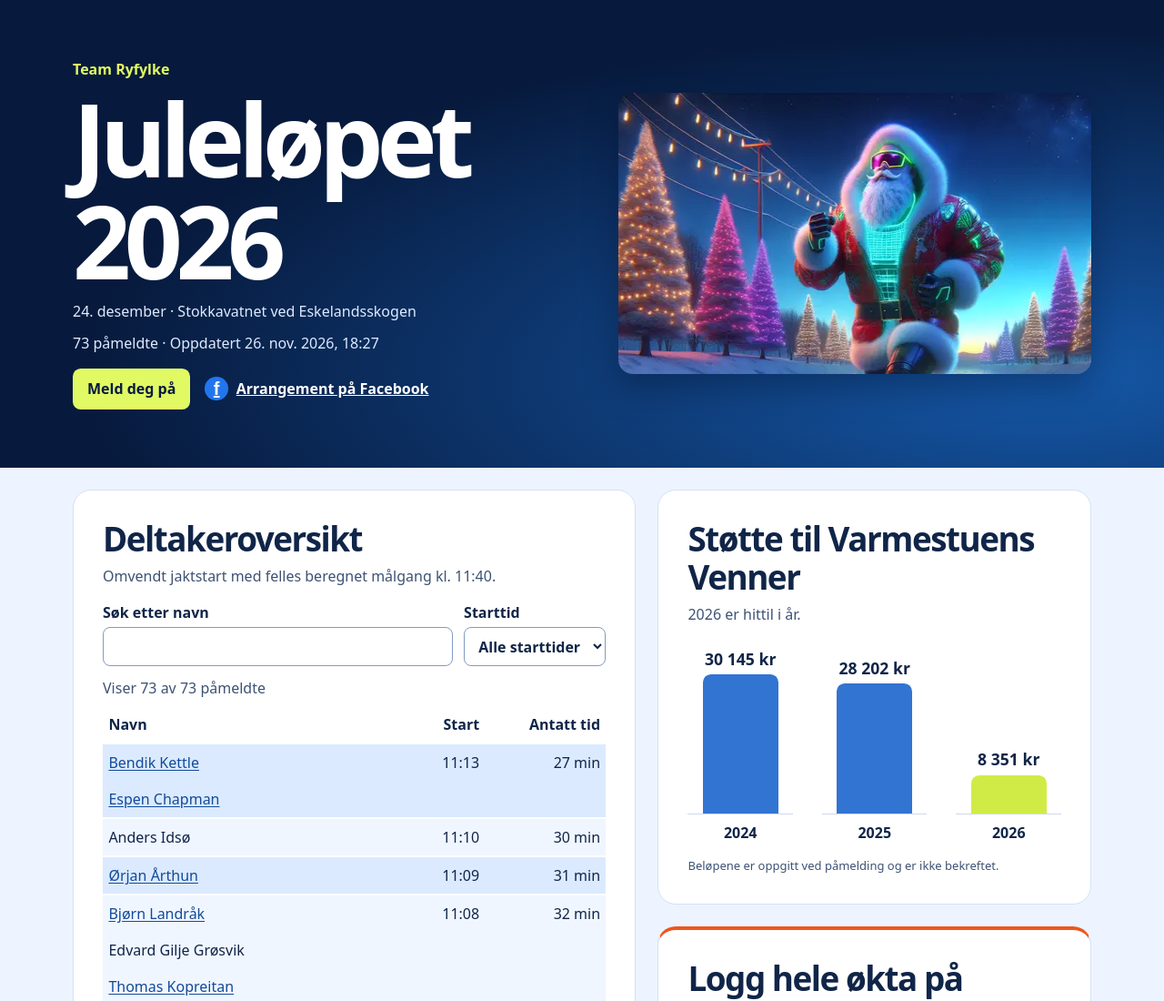
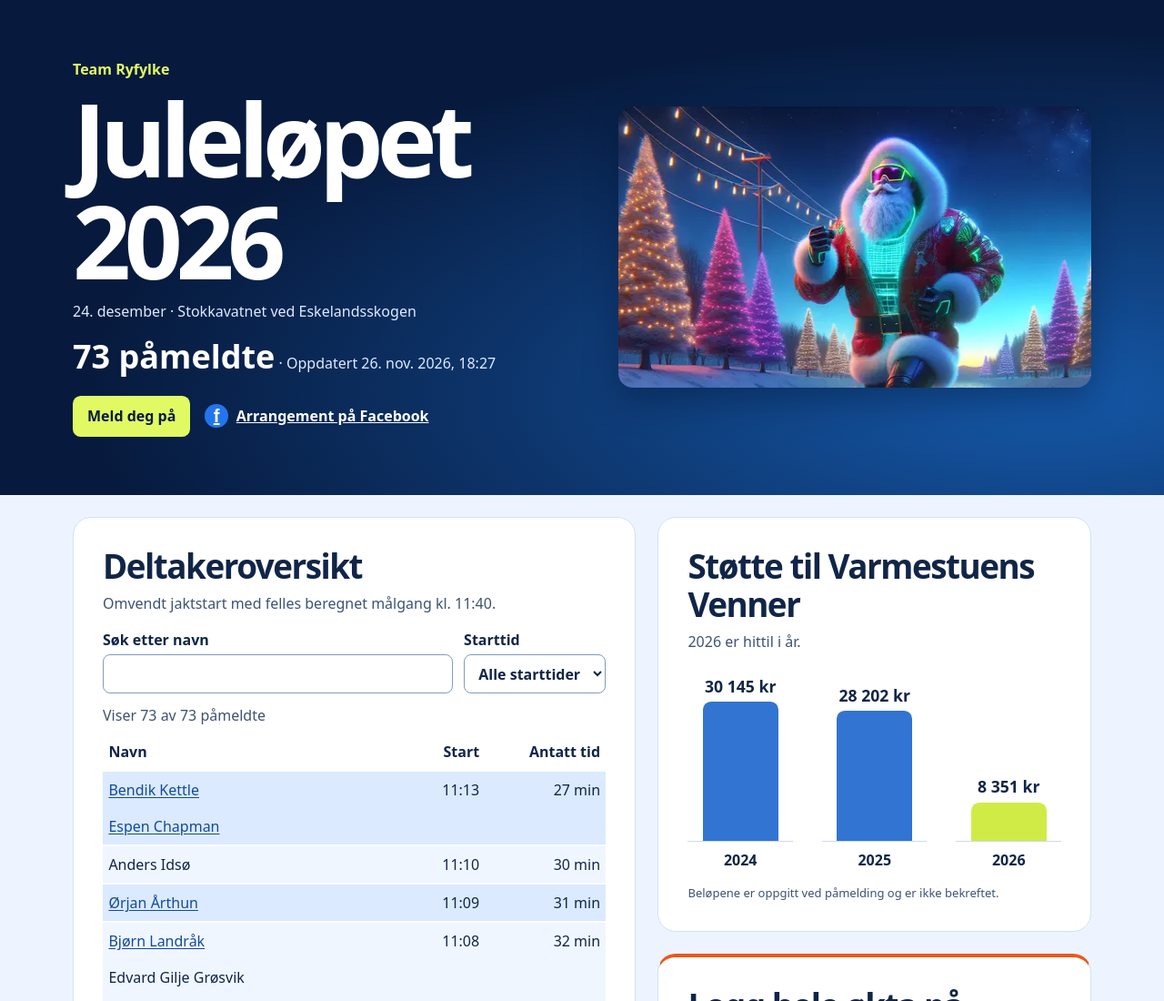
Before and after one commit to team-ryfylke/julelopet, a plain HTML site: page index.html in a window 1280 px wide. Shown: the top 1100 px of the page at 91% size. Drawn offline with Linux system fonts and the light colour scheme.

Commit message:
Fremhev antallet påmeldte

```diff
--- a/index.html
+++ b/index.html
@@ -32,6 +32,7 @@
     h2 { font-size: clamp(1.65rem, 4vw, 2.3rem); letter-spacing: -.04em; line-height: 1.15; }
     .eyebrow { color: #e1fa64; margin-bottom: .5rem; font-weight: 800; }
     .meta { margin-top: .65rem; color: #deebff; }
+    .participant-total { color: #fff; font-size: clamp(1.5rem, 4vw, 2.25rem); font-weight: 800; }
     .hero-actions { display: flex; flex-wrap: wrap; align-items: center; gap: .75rem 1rem; margin-top: 1rem; }
     .signup { display: inline-block; padding: .65rem 1rem; border-radius: .55rem; background: #e1fa64; color: #071a3d; font-weight: 800; text-decoration: none; }
     .signup:hover { background: #f0ff9b; }
--- a/report.js
+++ b/report.js
@@ -18,7 +18,10 @@ function renderReport(data) {
     dateStyle: 'medium', timeStyle: 'short', timeZone: 'Europe/Oslo',
   }).format(new Date(data.updatedAt));
 
-  summary.textContent = `${number.format(data.participants.length)} påmeldte · Oppdatert ${timestamp}`;
+  const participantTotal = document.createElement('strong');
+  participantTotal.className = 'participant-total';
+  participantTotal.textContent = `${number.format(data.participants.length)} påmeldte`;
+  summary.replaceChildren(participantTotal, ` · Oppdatert ${timestamp}`);
 
   const sorted = data.participants.map(person => ({
     ...person,
```
